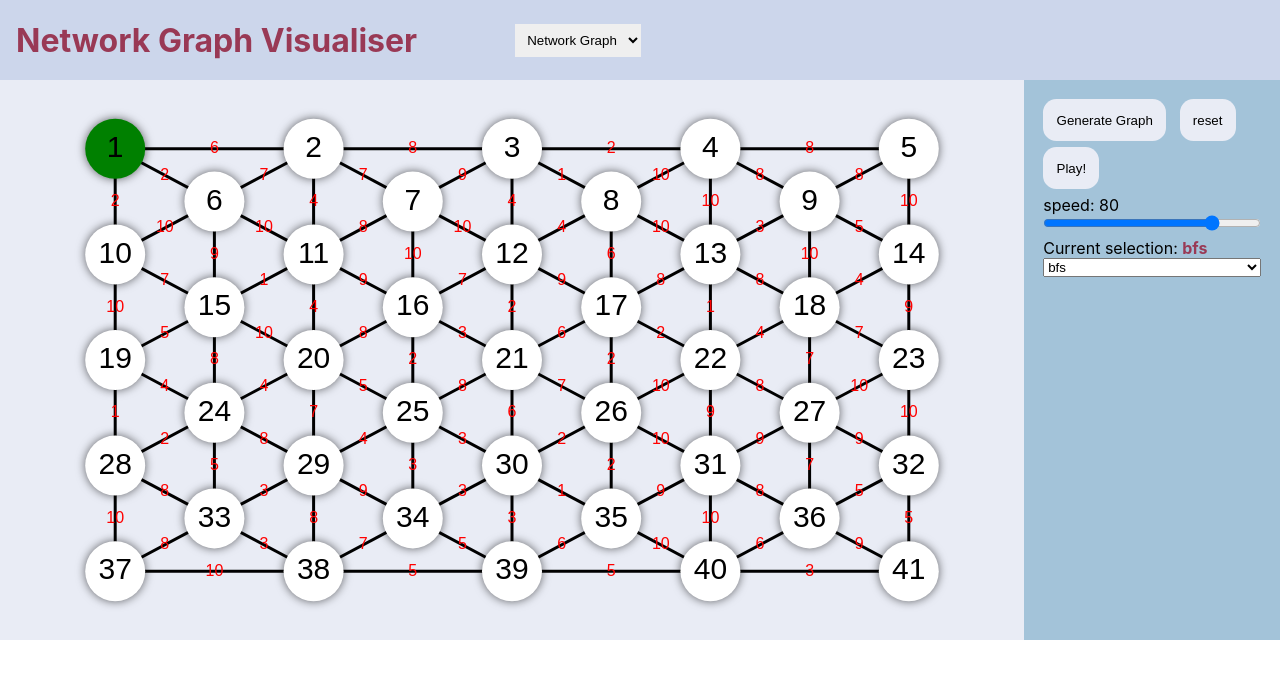
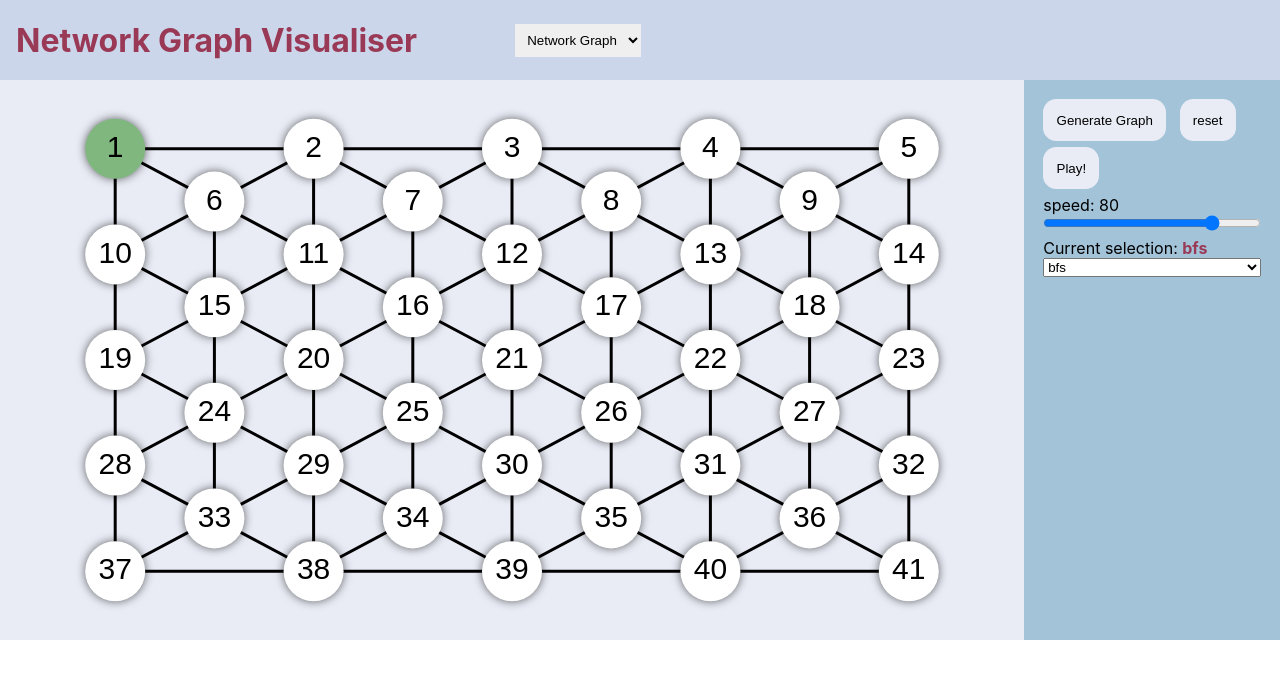
Before and after one commit to johanvandongen/visualiser, a React (Create React App) app: page / in a window 1280 px wide. Shown: the top 678 px of the page. Built offline with nearby package versions, Linux system fonts and the light colour scheme.

Commit message:
update colors

```diff
--- a/src/colors.js
+++ b/src/colors.js
@@ -6,4 +6,6 @@ export const COLORS = {
     color5: "#993955",
     visHighlight1: "#FF6464", // Red-ish
     visHighlight2: "#7FB77E", // Green-ish
+    softBlack1: "#20262E",
+    gray: "#bbbbbb",
 }
--- a/src/components/Edge.js
+++ b/src/components/Edge.js
@@ -1,5 +1,6 @@
 import React from "react";
 import { Line, Text } from 'react-konva';
+import { COLORS } from "../colors";
 
 export default function GraphVisualisation(props) {
 
@@ -14,7 +15,7 @@ export default function GraphVisualisation(props) {
         />
         {props.weighted && <Text
         type={"weightText"}
-        fill="red"
+        fill={COLORS.softBlack1}
         x={(props.node1.x + props.node2.x) / 2 - 10}
         y={(props.node1.y + props.node2.y) / 2 - 10}
         width={20}
--- a/src/components/GraphArea.js
+++ b/src/components/GraphArea.js
@@ -2,6 +2,7 @@ import React, { useEffect, useState, useRef } from "react";
 import { Stage, Layer, Circle } from 'react-konva';
 import Edge from './Edge'
 import Node from './Node'
+import { COLORS } from "../colors";
 
 export default function GraphVisualisation(props) {
   console.log("graphh rerendered")
@@ -32,7 +33,7 @@ export default function GraphVisualisation(props) {
           {...node,
             isDragging: false,
             id: "node" + index,
-            color: props.network.start === index+1 ? "green" :  props.network.end === index+1 ? "red" : node.color,
+            color: props.network.start === index+1 ? COLORS.visHighlight2 :  props.network.end === index+1 ? COLORS.visHighlight1 : node.color,
             x: node.x / 100 * props.width, // Scale to fit whole canvas
             y: node.y / 100 * props.height,
           }))
--- a/src/components/GraphVisualisation.js
+++ b/src/components/GraphVisualisation.js
@@ -121,7 +121,7 @@ const initialState = {
   start: 1,
   end: null,
   directed: false,
-  weighted: true,
+  weighted: false,
   reset: 0,
   timer: null,
   visCompleted: false
--- a/src/components/Node.js
+++ b/src/components/Node.js
@@ -1,5 +1,6 @@
 import React from "react";
 import { Text, Circle, Group } from 'react-konva';
+import { COLORS } from "../colors";
 
 export default function GraphVisualisation(props) {
 
@@ -27,7 +28,7 @@ export default function GraphVisualisation(props) {
           key={"CircleText" + props.node.id}
           fontSize={props.nodeSize}
           text={props.index+1}
-          fill={props.node.color === "black" ? "white" : "black"}
+          fill={props.node.color === COLORS.softBlack1 ? "white" : "black"}
           x={- props.nodeSize}
           y={- props.nodeSize}
           width={2*props.nodeSize}
--- a/src/graphAlgs/BFS.js
+++ b/src/graphAlgs/BFS.js
@@ -1,3 +1,4 @@
+import { COLORS } from "../colors"
 import { GraphAlgorithm } from "./GraphAlgorithm"
 
 export class BFS extends GraphAlgorithm {
@@ -25,7 +26,7 @@ export class BFS extends GraphAlgorithm {
                 if (!visited.includes(v.node)) {
 
                     // v.color = "orange"
-                    adjListCopy = this.colorEdge(v.node, node, "orange", adjListCopy)
+                    adjListCopy = this.colorEdge(v.node, node, this.currentColor, adjListCopy)
                     yield {adj: adjListCopy, nodes: this.color(start, visited, q, node, nodesCopy)}
 
                     visited.push(v.node)
@@ -33,9 +34,9 @@ export class BFS extends GraphAlgorithm {
                     yield {adj: adjListCopy, nodes: this.color(start, visited, q, node, nodesCopy)}
 
                     // Change color to gray after edge is used
-                    adjListCopy = this.colorEdge(v.node, node, "gray", adjListCopy)
+                    // adjListCopy = this.colorEdge(v.node, node, COLORS.gray, adjListCopy)
                     // v.color = "gray"
-                    yield {adj: adjListCopy, nodes: this.color(start, visited, q, node, nodesCopy)}
+                    // yield {adj: adjListCopy, nodes: this.color(start, visited, q, node, nodesCopy)}
                 }
 
 
@@ -46,13 +47,13 @@ export class BFS extends GraphAlgorithm {
     color(start, visited, queue, current, nodes) {
         for (let i = 0; i < nodes.length; i++) {
             if (i+1 === start){
-                nodes[i].color = "green"
+                nodes[i].color = COLORS.visHighlight2
             } else if (i+1 === current) {
-                nodes[i].color = "orange"
+                nodes[i].color = this.currentColor
             } else if (visited.includes(i+1) && !queue.includes(i+1)) {
-                nodes[i].color = "gray"
+                nodes[i].color = COLORS.gray
             } else if (queue.includes(i+1)) {
-                nodes[i].color = "black"
+                nodes[i].color = COLORS.color5
             }
         }
         return nodes
--- a/src/graphAlgs/DFS.js
+++ b/src/graphAlgs/DFS.js
@@ -1,3 +1,4 @@
+import { COLORS } from "../colors";
 import { GraphAlgorithm } from "./GraphAlgorithm"
 
 export class DFS extends GraphAlgorithm {
@@ -42,14 +43,14 @@ export class DFS extends GraphAlgorithm {
 
             if (v.node === end) {
                 this.found = true
-                adj = this.colorEdge(v.node, node, "orange", adj);
+                adj = this.colorEdge(v.node, node, this.currentColor, adj);
                 yield {adj: adj, nodes: this.color(start, visited, end, nodes)}
                 return;
             }
 
             if (!visited.includes(v.node)) {
                 // v.color = "orange"
-                adj = this.colorEdge(v.node, node, "orange", adj);
+                adj = this.colorEdge(v.node, node, this.currentColor, adj);
                 yield {adj: adj, nodes: this.color(start, visited, node, nodes)}
 
                 yield * this.dfs(start, v.node, end, visited, adj, nodes)
@@ -69,11 +70,11 @@ export class DFS extends GraphAlgorithm {
     color(start, visited, current, nodes) {
         for (let i = 0; i < nodes.length; i++) {
             if (i+1 === start){
-                nodes[i].color = "green"
+                nodes[i].color = COLORS.visHighlight2
             } else if (i+1 === current) {
-                nodes[i].color = "orange"
+                nodes[i].color = this.currentColor
             } else if (visited.includes(i+1) ) {
-                nodes[i].color = "gray"
+                nodes[i].color = COLORS.gray
             }
         }
         return nodes
--- a/src/graphAlgs/GraphAlgorithm.js
+++ b/src/graphAlgs/GraphAlgorithm.js
@@ -1,4 +1,9 @@
+import { COLORS } from "../colors";
+
 export class GraphAlgorithm {
+
+  currentColor = COLORS.color4
+
     constructor() {
         if (this.constructor === GraphAlgorithm) {
           throw new Error("Abstract classes can't be instantiated.");
```
